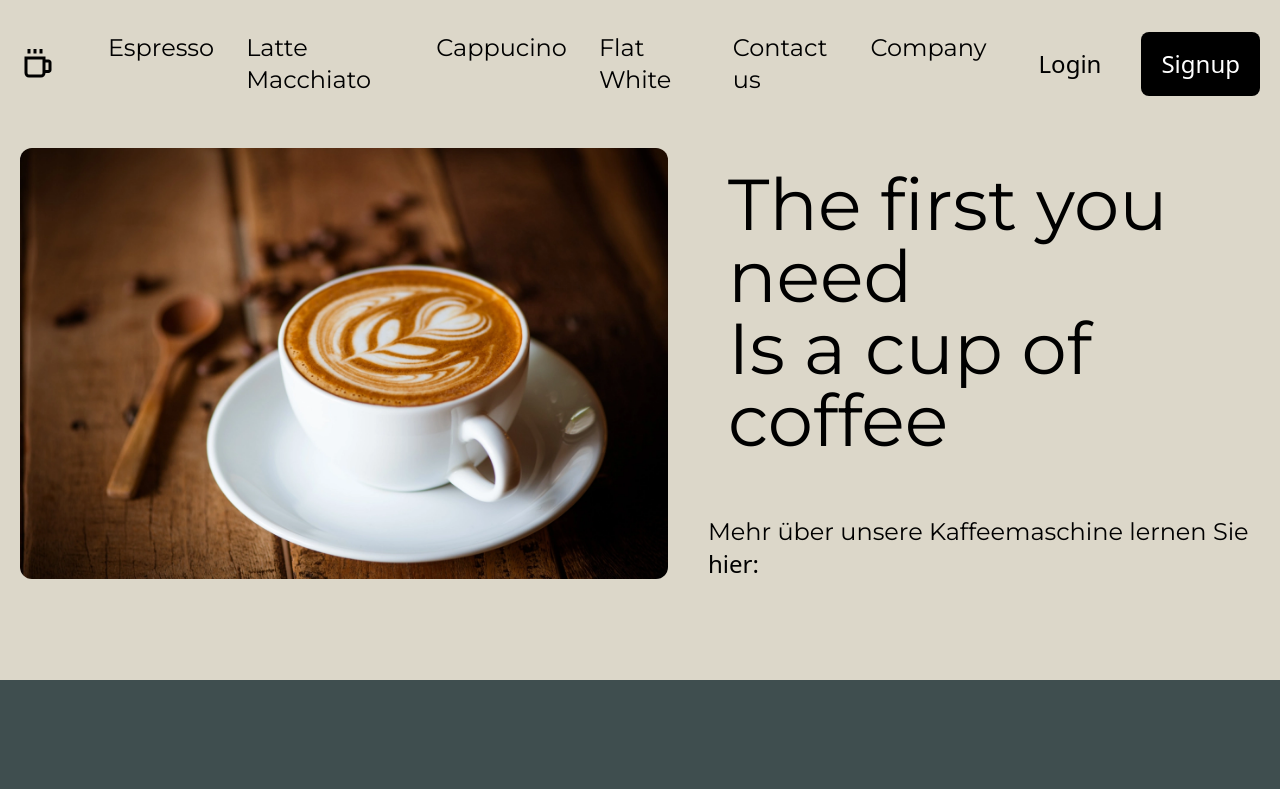
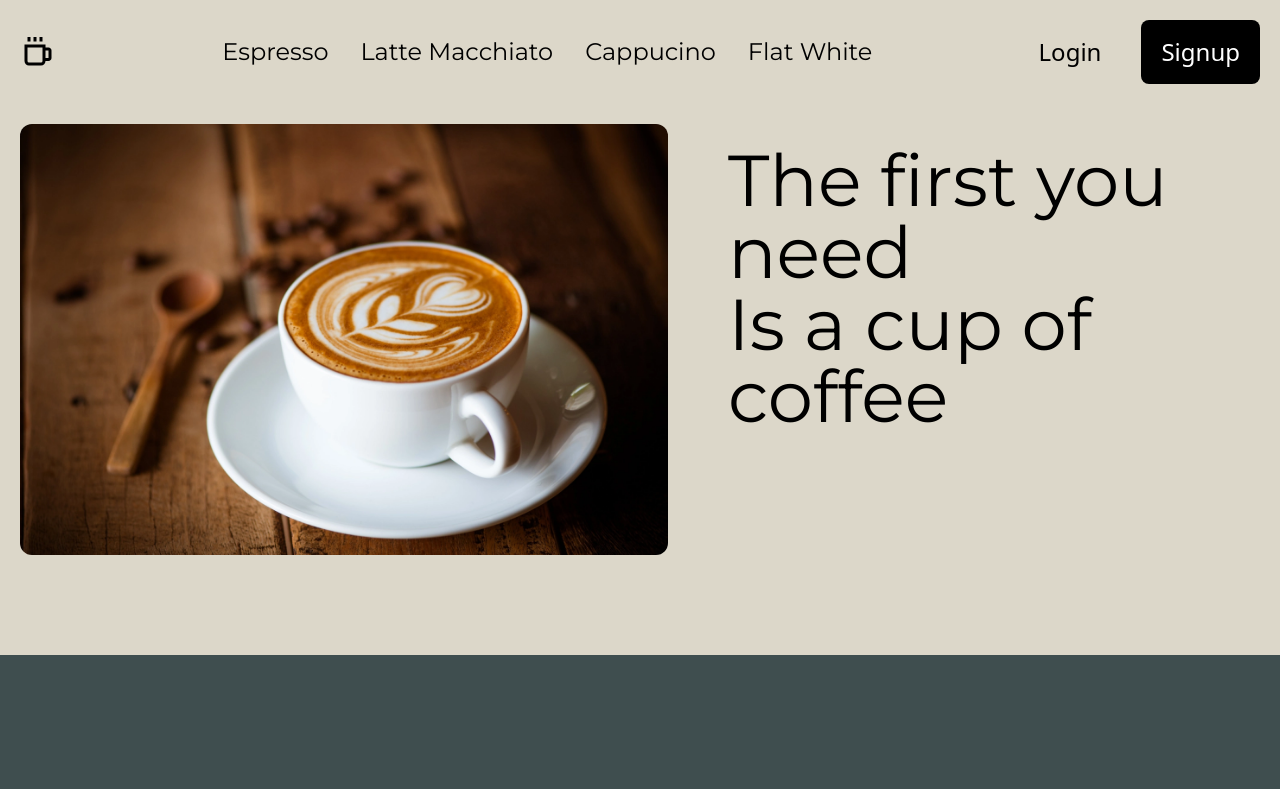
Before and after one commit to skollegger/kaffeemaschineWebsite, a Next.js app: page / in a window 1280 px wide. Shown: the top 789 px of the page. Built offline with nearby package versions, Linux system fonts and the light colour scheme.

Commit message:
navbar
contact us und company in der navbar wurden entfernt

```diff
--- a/app/Contact/page.tsx
+++ /dev/null
@@ -1,7 +0,0 @@
-import React from "react";
-
-function contact() {
-  return <div>Wir stehen Ihnen gerne zur Verfügung</div>;
-}
-
-export default contact;
--- a/app/componends/navbar.tsx
+++ b/app/componends/navbar.tsx
@@ -32,12 +32,6 @@ function Navbar() {
               <div className="p-4">
                 <Link href={"/Flat"}>Flat White</Link>
               </div>
-              <div className="p-4">
-                <Link href={"/Contact"}>Contact us</Link>
-              </div>
-              <div className="p-4">
-                <Link href={"/Company"}>Company</Link>
-              </div>
             </div>
           </div>
         </div>
--- a/app/page.tsx
+++ b/app/page.tsx
@@ -47,12 +47,6 @@ export default function Home() {
                 </div>
               </div>
               <div>
-                <div className="p-5 text-2xl">
-                  <div className={montserrat.className}>
-                    Mehr über unsere Kaffeemaschine lernen Sie{" "}
-                  </div>
-                  <Link href={"https://www.google.de/?hl=de"}>hier</Link>:
-                </div>
               </div>
             </div>
           </div>
```
